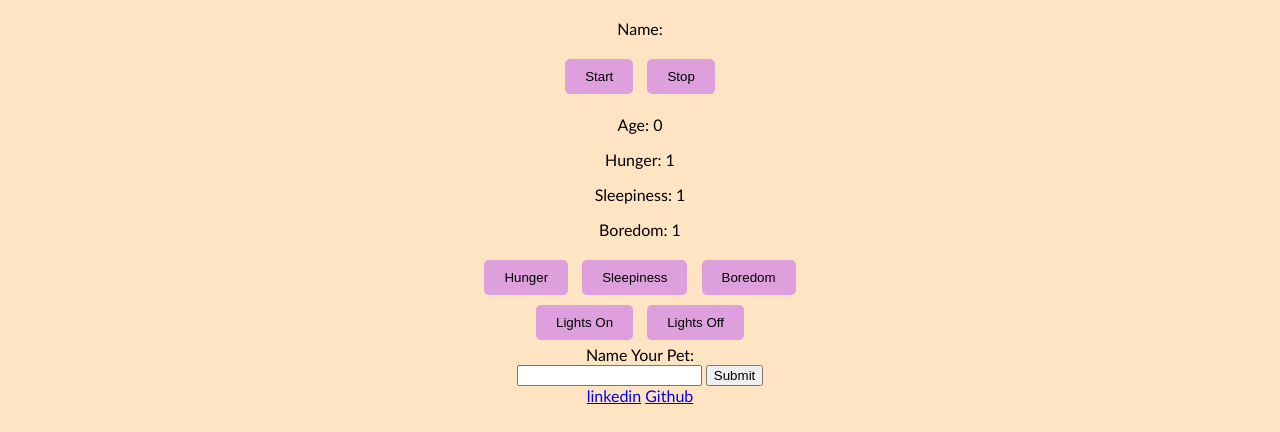
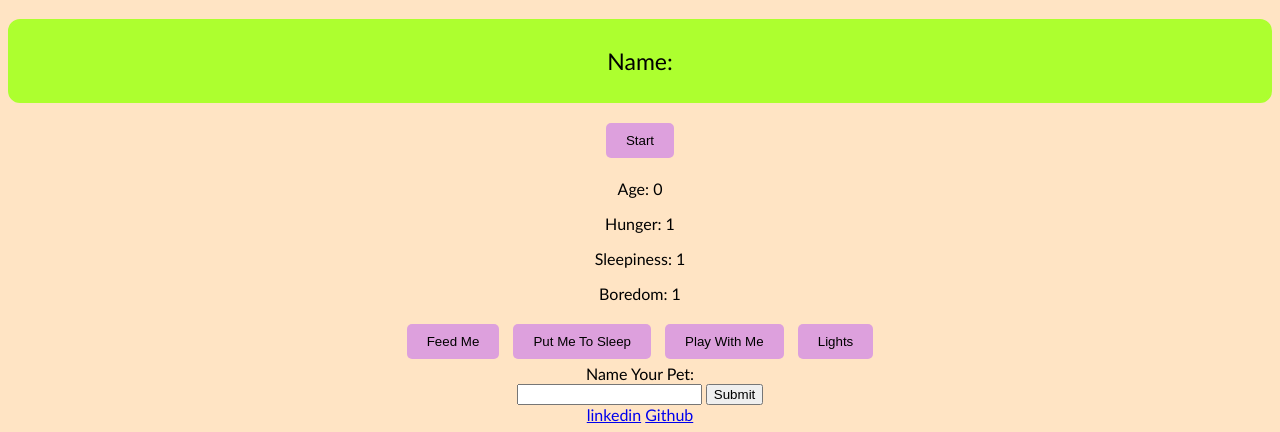
Before and after one commit to Alana2022/AlanasProject0, a plain HTML site: page index.html in a window 1280 px wide. Shown: the part 384-816 px from the top of the page. Drawn offline with Linux system fonts and the light colour scheme.

Commit message:
adjusted some styling

```diff
--- a/index.html
+++ b/index.html
@@ -18,13 +18,11 @@
 
     <h1>Meet Your New Tamagotchi Pet</h1>
 
-
-    <div id="Pet Name">
+    <div id="pet-name">
         <p>Name:</p>
     </div>
 
     <button id="btn-start">Start</button>
-    <button id="btn-stop">Stop</button>
 
     <div class="rank">
         <p id="age">Age: 0</p>
@@ -34,16 +32,10 @@
     </div>
 
     <div>
-    <button id="btn-hunger">Hunger</button>
-    <button id="btn-sleepiness">Sleepiness</button>
-    <button id="btn-boredom">Boredom</button>
-
-    </div>
-
-
-    <div>
-    <button id="btn-lights On">Lights On</button>
-    <button id="btn-light Off">Lights Off</button>
+    <button id="btn-hunger">Feed Me</button>
+    <button id="btn-sleepiness">Put Me To Sleep</button>
+    <button id="btn-boredom">Play With Me</button>
+    <button id="btn-lights On">Lights</button>
 
     </div>
 
--- a/style.css
+++ b/style.css
@@ -2,6 +2,14 @@
     background-color: green;
 
 } */
+
+#pet-name {
+    font-size: 23px;
+    border: 5px solid greenyellow;
+    border-radius: 12px;
+    background-color: greenyellow;
+    margin-bottom: 15px;
+}
 
 body {
     background-color: bisque;
```
